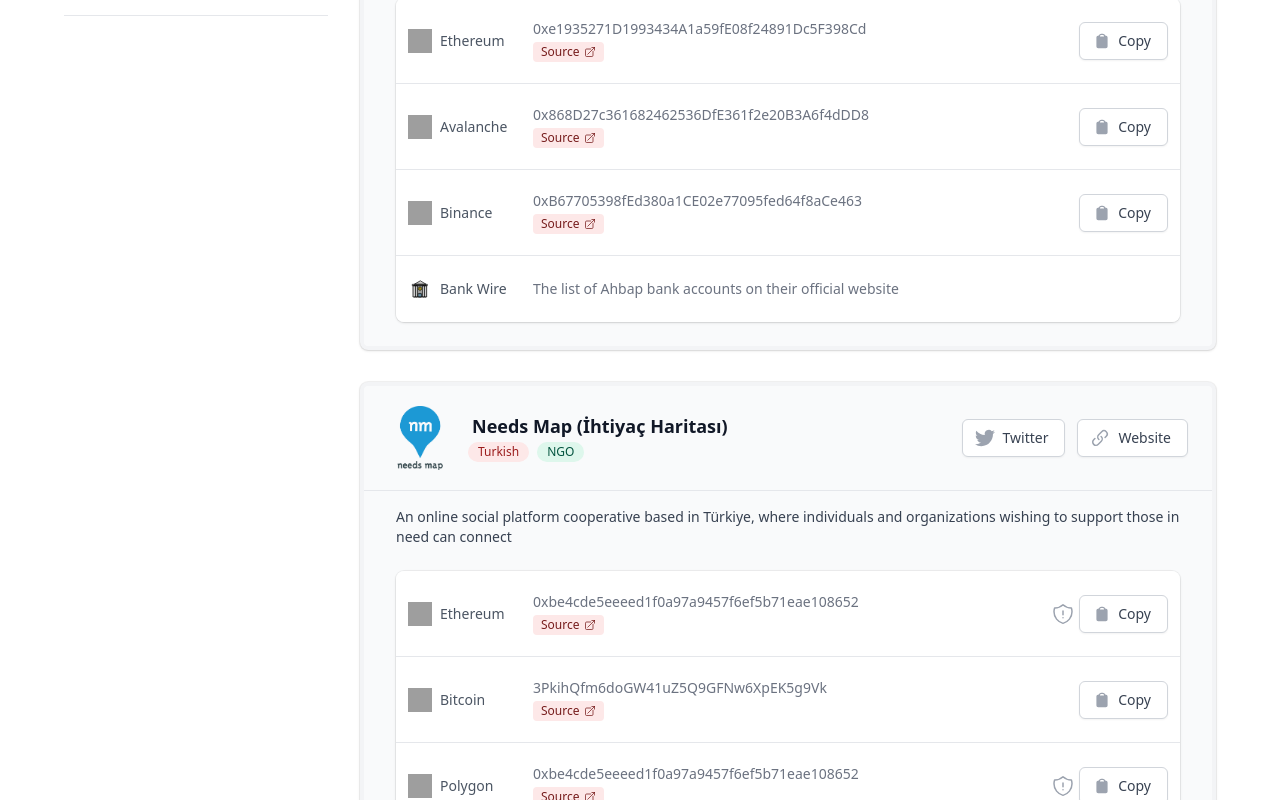
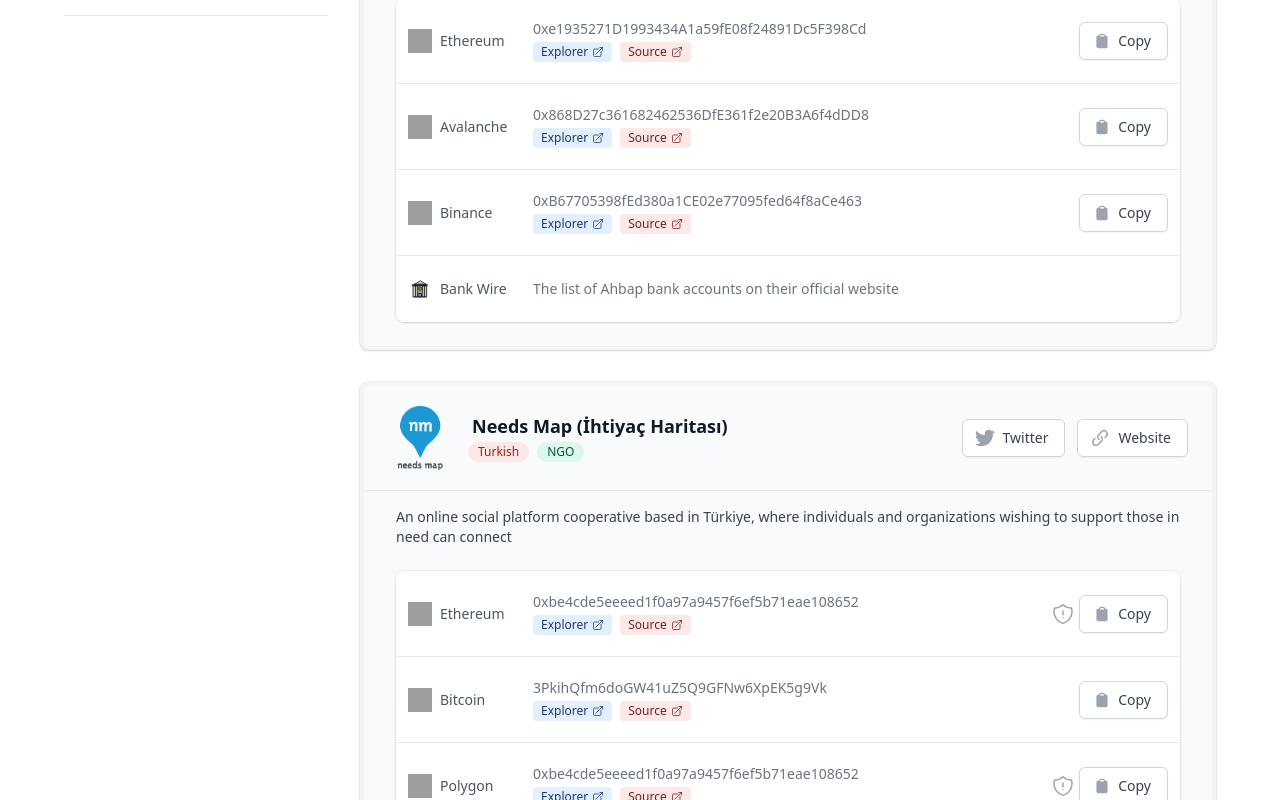
Before and after one commit to neu-fi/turkiye-relief-dao, a Next.js app: page / in a window 1280 px wide. Shown: the part 2340-3140 px from the top of the page. Built offline with nearby package versions, Linux system fonts and the light colour scheme; grey boxes are pictures that could not be loaded.

Commit message:
Add explorers
Courtesy of Explorer

```diff
--- a/app/Organizations.tsx
+++ b/app/Organizations.tsx
@@ -926,6 +926,25 @@ const initialFilters: Filter[]  = [
   },
 ];
 
+const explorers: {[index: string]: any } = {
+  'Bitcoin': 'https://www.blockchain.com/explorer/addresses/btc/',
+  'Ethereum': 'https://etherscan.io/address/',
+  'Avalanche': 'https://snowtrace.io/address/',
+  'Binance': 'https://bscscan.com/address/',
+  'Polygon': 'https://polygonscan.com/address/',
+  'Solana': 'https://solscan.io/account/',
+  'Cosmos': 'https://www.mintscan.io/cosmos/account/',
+  'Polkadot': 'https://explorer.polkascan.io/polkadot/account/',
+  'Tron': 'https://tronscan.org/#/address/',
+  'Mina': "https://minascan.io/mainnet/account/",
+  'Cardano': "https://cardanoscan.io/address/",
+  'VeChain': "https://explore.vechain.org/accounts//",
+  'Waves': "https://wavesexplorer.com/addresses/",
+  'Tezos': "https://tzstats.com/",
+  'Celo': "https://celoscan.io/address/",
+  'Gnosis': "https://gnosisscan.io/address/",
+}
+
 function classNames(...classes: any) {
   return classes.filter(Boolean).join(' ')
 }
@@ -1335,6 +1354,14 @@ export default function Organizations() {
                                           ? <div>
                                               <p className="truncate">{option.address}</p>
                                               <div className='space-x-2 mt-0.5'>
+                                                <Link href={`${explorers[option.name]}${option.address}`} passHref={true}>
+                                                  <span className="inline-flex items-center rounded bg-blue-100 px-2 py-0.5 text-xs font-medium text-blue-900">
+                                                    <span className="truncate ">Explorer</span>
+                                                      <svg xmlns="http://www.w3.org/2000/svg" fill="none" viewBox="0 0 24 24" strokeWidth={1.5} stroke="currentColor" className="w-3 h-3 ml-1">
+                                                        <path strokeLinecap="round" strokeLinejoin="round" d="M13.5 6H5.25A2.25 2.25 0 003 8.25v10.5A2.25 2.25 0 005.25 21h10.5A2.25 2.25 0 0018 18.75V10.5m-10.5 6L21 3m0 0h-5.25M21 3v5.25" />
+                                                      </svg>
+                                                    </span>
+                                                </Link>
                                                 {option.sourceUrls?.map((sourceUrl: string) => (
                                                   <Link href={sourceUrl} passHref={true}>
                                                     <span className="inline-flex items-center rounded bg-red-100 px-2 py-0.5 text-xs font-medium text-red-900">
```
